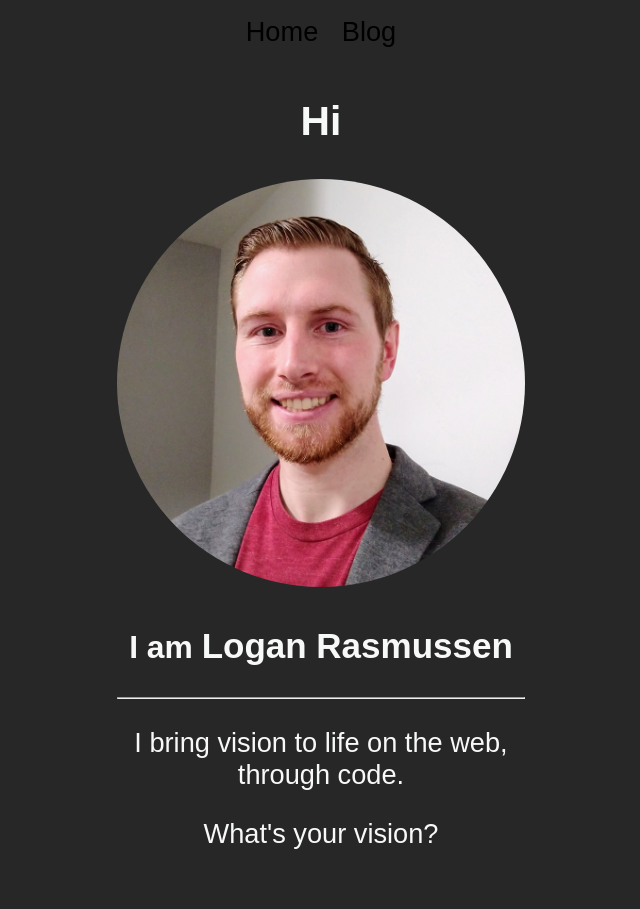
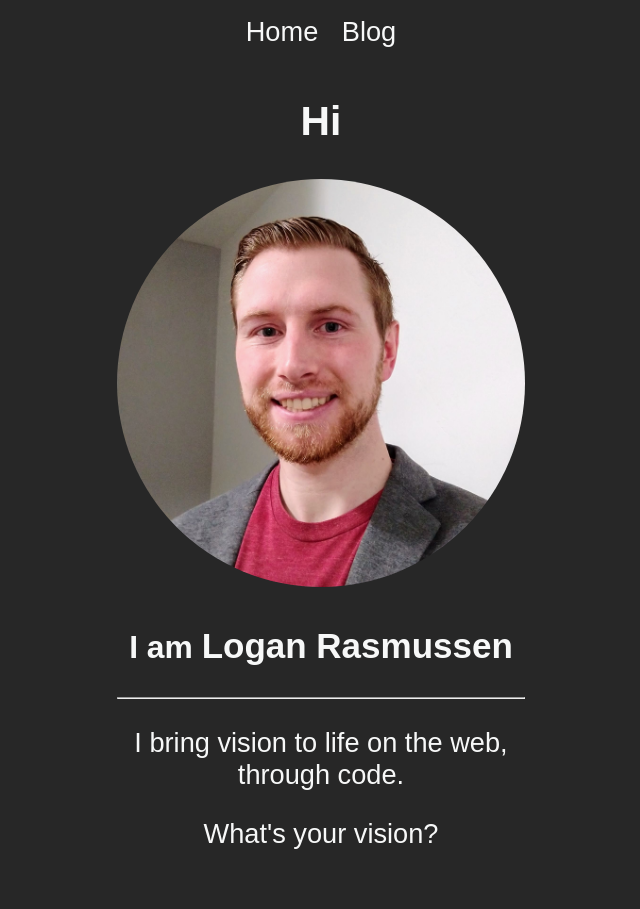
Before and after one commit to codingLogan/codingLogan.github.io, a Jekyll site: the page built from index.html, in a window 1280 px wide. Shown: the whole page, without its empty margins (319-959 px from the left). Built offline with Jekyll 4.4.1, drawn with Linux system fonts in a browser that asks for light colours.

Commit message:
Update nav.scss

```diff
--- a/_sass/nav.scss
+++ b/_sass/nav.scss
@@ -1,16 +1,18 @@
-nav a:link, nav a:visited {
-    background-color: var(--link-color);
-    color: black;
+#header nav {
+    text-align: center;
+}
+
+#header nav a:link, nav a:visited {
+    color: var(--text-color);
     padding: 8px;
     text-decoration: none;
 }
 
-nav a {
-    transition: background-color .7s, border-radius .7s;
+#header nav a {
+    transition: text-decoration .7s;
 }
 
-nav a:hover {
-    background-color: white;
-    border-radius: 8px;
+#header nav a:hover {
     box-shadow: 0 0 8px black;
+    text-decoration: overline;
 }
```
